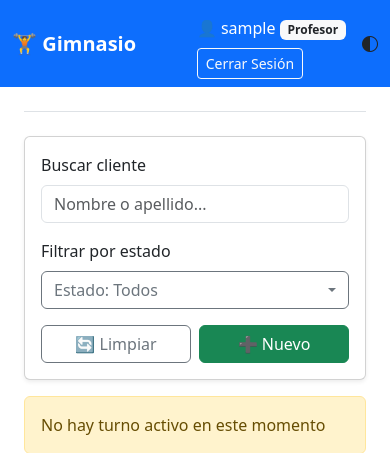
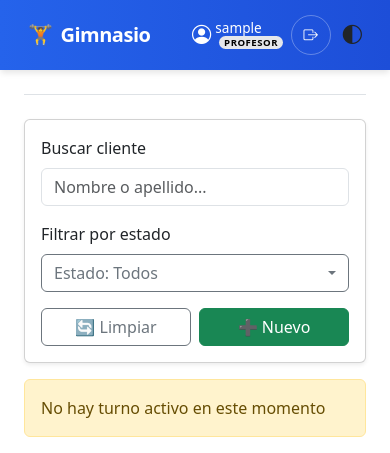
Before and after one commit to marzvk/Gim-app, a Django app: page / in a window 390 px wide. Shown: the top 453 px of the page. Run offline with Django 5.2, Linux system fonts and the light colour scheme; the visitor is signed in with stand-in values (Sample User, id 1); data comes from the database, SQL or seed files in the repository; data that the repository does not hold is empty; some libraries are stand-ins or nearby versions.

Commit message:
feat(navbar): rediseñar interfaz y mejorar responsive
- Reemplazar fondo sólido por gradiente azul vibrante.
- Implementar botones con estilo 'pill' (bordes redondeados) para mejor estética.
- Añadir lógica responsive: ocultar texto de botones y mostrar solo íconos en móviles.
- Ajustar tamaño y contraste del ícono de usuario para mejor visibilidad.
- Corregir alineación del botón de modo oscuro en pantallas pequeñas.
- Solucionar problema de carga de estilos CSS truncados.

```diff
--- a/static/css/style.css
+++ b/static/css/style.css
@@ -31,3 +31,161 @@
     transform: translateY(-50%);
     z-index: 5;
 }
+
+.navbar-custom {
+    /* Gradiente azul como en el primer diseño */
+    background: linear-gradient(90deg, #2563eb, #1d4ed8) !important;
+    box-shadow: 0 4px 6px -1px rgba(0, 0, 0, 0.1);
+    padding: 0.8rem 1rem;
+    min-height: 70px;
+    /* Altura cómoda */
+}
+
+.navbar-brand {
+    font-weight: 700;
+    color: #ffffff !important;
+    font-size: 1.25rem;
+    letter-spacing: -0.5px;
+}
+
+/* Contenedor derecho alineado y con espacio */
+.nav-right-container {
+    display: flex;
+    align-items: center;
+    gap: 1.5rem;
+    /* Espacio elegante entre elementos */
+}
+
+/* Grupo de Usuario (Icono + Nombre) */
+.user-info-group {
+    display: flex;
+    align-items: center;
+    color: #ffffff;
+    font-size: 0.95rem;
+    font-weight: 500;
+}
+
+/* Icono de usuario grande y visible sobre el azul */
+.user-info-group i {
+    font-size: 1.4rem;
+    margin-right: 0.5rem;
+    color: #ffffff;
+    /* Asegura contraste */
+}
+
+/* Badges redondeados (Pastillas) */
+.badge-custom {
+    font-size: 0.7rem;
+    font-weight: 700;
+    padding: 0.35em 0.65em;
+    margin-left: 0.5rem;
+    text-transform: uppercase;
+    border-radius: 50px;
+    /* Pill shape */
+    letter-spacing: 0.5px;
+}
+
+.badge-owner {
+    background-color: #f59e0b;
+    color: #000;
+}
+
+.badge-trainer {
+    background-color: #e5e7eb;
+    color: #000;
+}
+
+/* Botones de Acción (Reportes, Logout) */
+.btn-action {
+    color: #ffffff;
+    border: 1px solid rgba(255, 255, 255, 0.5);
+    background-color: transparent;
+    font-size: 0.9rem;
+    /* Mismo tamaño que el usuario */
+    font-weight: 500;
+    padding: 0.4rem 1rem;
+    border-radius: 50px;
+    /* Bordes redondos */
+    transition: all 0.2s ease-in-out;
+    display: flex;
+    align-items: center;
+    gap: 0.5rem;
+    text-decoration: none;
+}
+
+.btn-action:hover {
+    background-color: rgba(255, 255, 255, 0.2);
+    border-color: #fff;
+    color: #fff;
+    transform: translateY(-1px);
+    box-shadow: 0 2px 4px rgba(0, 0, 0, 0.1);
+}
+
+/* Ajuste para que el botón dentro del form no herede estilos raros */
+.btn-action[type="submit"] {
+    cursor: pointer;
+    margin: 0;
+    line-height: normal;
+}
+
+/* Separador sutil entre usuario y botones */
+.nav-divider {
+    width: 1px;
+    height: 24px;
+    background-color: rgba(255, 255, 255, 0.3);
+}
+
+/* --- RESPONSIVE (PANTALLAS CHICAS / MÓVILES) --- */
+@media (max-width: 991.98px) {
+
+    /* Reducimos el espacio entre los elementos del menú derecho */
+    .nav-right-container {
+        gap: 0.5rem;
+        flex-wrap: wrap;
+        /* Permite que bajen de línea si es estrictamente necesario */
+        justify-content: flex-end;
+        /* Mantiene todo alineado a la derecha */
+    }
+
+    /* Ajustes de la información del usuario para que ocupe menos ancho */
+    .user-info-group {
+        font-size: 0.85rem;
+    }
+
+    /* Icono de usuario un poco más chico en móvil */
+    .user-info-group i {
+        font-size: 1.2rem;
+        margin-right: 0.25rem;
+    }
+
+    /* Badge más pequeño */
+    .badge-custom {
+        font-size: 0.6rem;
+        padding: 0.2em 0.5em;
+        margin-left: 0.25rem;
+    }
+
+    /* TRUCO: Ocultamos el texto de los botones y dejamos solo el icono */
+    .btn-action span {
+        display: none !important;
+    }
+
+    /* Estilo de los botones en móvil (solo iconos, circulares) */
+    .btn-action {
+        padding: 0.5rem;
+        width: 40px;
+        /* Ancho fijo para que sean cuadrados perfectos */
+        height: 40px;
+        justify-content: center;
+        border: 1px solid rgba(255, 255, 255, 0.3);
+        border-radius: 50%;
+        /* Círculos perfectos */
+    }
+
+    /* Aseguramos que el botón de Dark Mode se vea bien y no se salga */
+    #theme-toggle {
+        margin-left: 0.25rem;
+        font-size: 1.2rem;
+        padding: 0.4rem;
+    }
+}
--- a/templates/base.html
+++ b/templates/base.html
@@ -8,6 +8,7 @@
     <!-- Bootstrap 5 CSS -->
     <link href="https://cdn.jsdelivr.net/npm/bootstrap@5.3.0/dist/css/bootstrap.min.css" rel="stylesheet">
     <link href="https://cdn.jsdelivr.net/npm/bootstrap-icons/font/bootstrap-icons.css" rel="stylesheet">
+    <link href="https://fonts.googleapis.com/css2?family=Inter:wght@400;600;700&display=swap" rel="stylesheet">
 
 
     <!-- HTMX -->
@@ -31,35 +32,62 @@
 
     {% if user.is_authenticated %}
     <!-- Navbar -->
-    <nav class="navbar navbar-expand-lg navbar-dark bg-primary">
+    <nav class="navbar navbar-expand-lg navbar-custom">
         <div class="container-fluid">
-            <a class="navbar-brand" href="{% url 'dashboard' %}">
-                <strong>🏋️ Gimnasio</strong>
+
+            <!-- Logo -->
+            <a class="navbar-brand d-flex align-items-center gap-2" href="{% url 'dashboard' %}">
+                <span>🏋️</span>
+                <span>Gimnasio</span>
             </a>
 
-            <div class="navbar-nav ms-auto">
-                <span class="navbar-text text-white me-3">
-                    👤 {{ user.username }}
+            <!-- Sección Derecha -->
+            <div class="d-flex align-items-center">
+
+                <div class="nav-right-container">
+
+                    <!-- Información de Usuario -->
+                    <div class="user-info-group">
+                        <!-- Icono Bootstrap grande para contraste -->
+                        <i class="bi bi-person-circle"></i>
+                        <div class="d-flex flex-column" style="line-height: 1.1;">
+                            <span>{{ user.username }}</span>
+                            <!-- Badge condicional -->
                             {% if user.rol == 'dueño' %}
-                        <span class="badge bg-warning text-dark">Dueño</span>
+                                <span class="badge badge-custom badge-owner">Dueño</span>
                             {% else %}
-                        <span class="badge bg-light text-dark">Profesor</span>
+                                <span class="badge badge-custom badge-trainer">Profesor</span>
                             {% endif %}
-                </span>
-                <!--  -->
+                        </div>
+                    </div>
+
+                    <!-- Separador (Ocultamos el separador en móvil para ahorrar espacio) -->
+                    <div class="vr nav-divider d-none d-md-block"></div>
+
+                    <!-- Botón Reportes (Agregamos title para el tooltip) -->
                     {% if request.user.rol == 'dueño' %}
-                <a href="{% url 'reportes' %}" class="btn btn-outline-light btn-sm me-2">📊 Reportes</a>
+                    <a href="{% url 'reportes' %}" class="btn-action" title="Reportes">
+                        <i class="bi bi-bar-chart-line-fill"></i>
+                        <span>Reportes</span>
+                    </a>
                     {% endif %}
+
+                    <!-- Botón Cerrar Sesión (Agregamos title para el tooltip) -->
                     <form method="post" action="{% url 'logout' %}" class="d-inline">
                         {% csrf_token %}
-                    <button type="submit" class="btn btn-outline-light btn-sm">
-                        Cerrar Sesión
+                        <button type="submit" class="btn-action" title="Cerrar Sesión">
+                            <i class="bi bi-box-arrow-right"></i>
+                            <span>Cerrar Sesión</span>
                         </button>
                     </form>
-            </div>
-            <button id="theme-toggle" class="btn p-0 border-0 bg-transparent">
+
+                    <!-- BOTÓN DARK MODE -->
+                    <button id="theme-toggle" class="btn p-0 border-0 bg-transparent" title="Cambiar Tema">
                         <i class="bi bi-circle-half"></i>
                     </button>
+
+                </div>
+            </div>
         </div>
     </nav>
     {% endif %}
```
Lines whose indentation alone changed are shown as unchanged.
